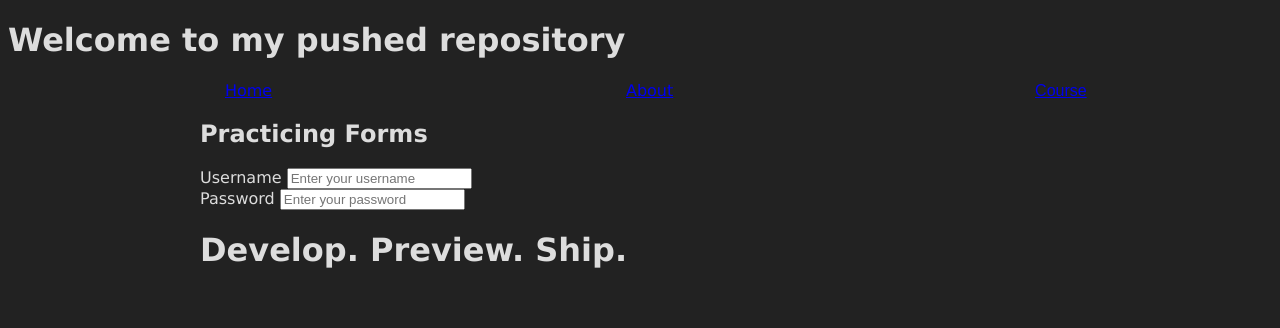
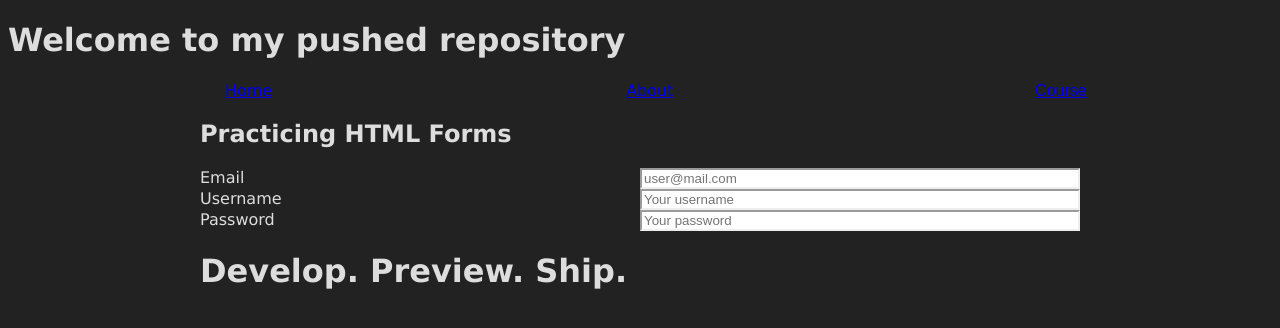
Before and after one commit to JordyToke/pushedRepo, a plain HTML site: page index.html in a window 1280 px wide. Drawn offline with nearby package versions, Linux system fonts and the light colour scheme.

Commit message:
added email input and some CSS to form

```diff
--- a/index.html
+++ b/index.html
@@ -35,14 +35,15 @@
   </nav>
   <!-- MAIN -->
   <main>
-    <h2>Practicing Forms</h2>
     <!-- practicing html forms -->
+    <h2>Practicing HTML Forms</h2>
     <form action="./index.html" method="post">
+      <label for="user-email">Email</label>
+      <input type="email" name="user-email" id="user-email" placeholder="user@mail.com">
       <label for="username">Username</label>
-      <input type="text" placeholder="Enter your username" name="unsername" id="username" minlength="5" maxlength="16" required>
-      <br />
+      <input type="text" placeholder="Your username" name="unsername" id="username" minlength="5" maxlength="16" required>
       <label for="user-pw">Password</label>
-      <input type="password" placeholder="Enter your password" name="user-pw" id="user-pw" required>
+      <input type="password" placeholder="Your password" name="user-pw" id="user-pw" required>
     </form>
     <!-- test area for BABEL jsx -->
     <div id="app"></div>
--- a/style/default.css
+++ b/style/default.css
@@ -30,3 +30,12 @@ main {
     display: block;
     margin: 0 15vw;
 }
+
+form {
+    display: grid;
+    grid-template-columns: repeat(2, 1fr);
+}
+
+input {
+    border: 2px inset;
+}
```
